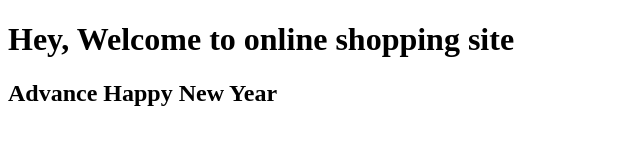
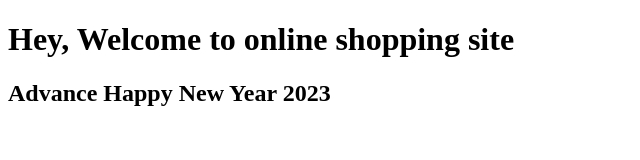
Before and after one commit to Chandrika-Karri/Jenkins, a plain HTML site: page index.html in a window 1280 px wide. Shown: the full height of the page, 0-640 px from the left. Drawn offline with Linux system fonts and the light colour scheme.

Commit message:
Update index.html

```diff
--- a/index.html
+++ b/index.html
@@ -5,6 +5,6 @@
   </head>
   <body>
     <h1> Hey, Welcome to online shopping site </h1>
-    <h2> Advance Happy New Year</h2>
+    <h2> Advance Happy New Year 2023</h2>
   </body>
 </html>
```
